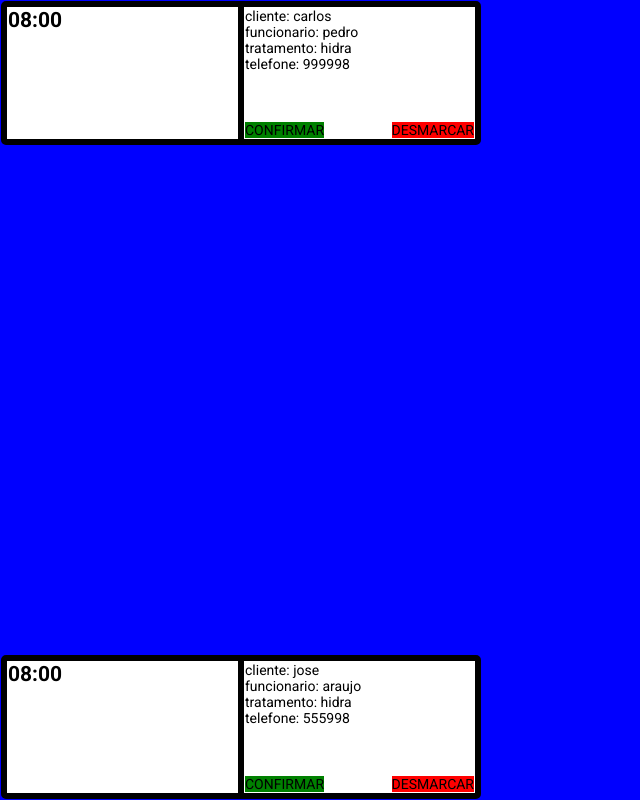
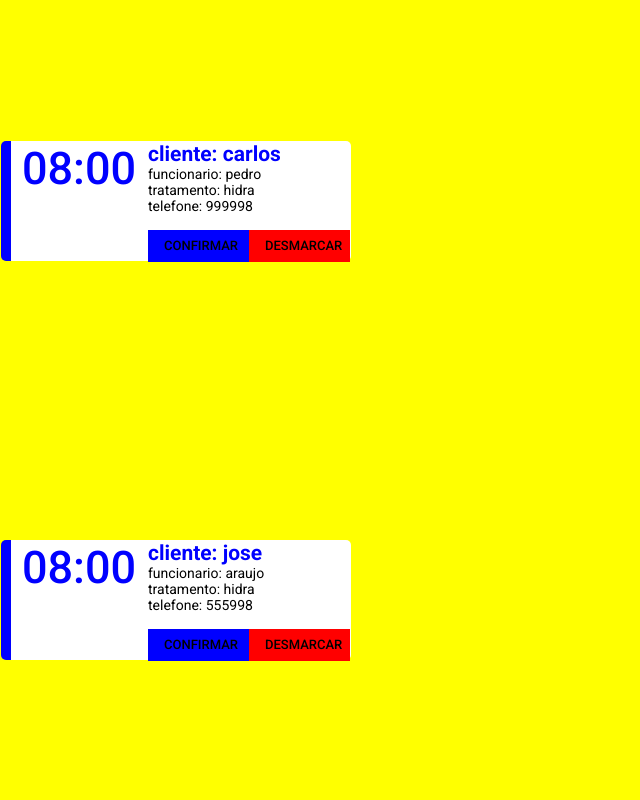
Before and after one commit to gracione/cardReactJs, a React (Create React App) app: page / in a window 1280 px wide. Shown: the whole page, without its empty margins (0-640 px from the left). Built offline with nearby package versions, Linux system fonts and the light colour scheme.

Commit message:
atualizando

```diff
--- a/src/App.tsx
+++ b/src/App.tsx
@@ -1,7 +1,7 @@
 import React from 'react';
 import Card from './components/card/Card';
 import './global.css';
-import { Cartao, Container } from './styles';
+import { Container } from './styles';
 
 
 function App() {
--- a/src/components/card/Card.tsx
+++ b/src/components/card/Card.tsx
@@ -1,4 +1,3 @@
-import React from 'react';
 import { Cartao } from "./style";
 
 interface tipoDeDados {
@@ -12,10 +11,12 @@ function Card({ cliente, funcionario, tratamento, telefone }: tipoDeDados) {
   return (
     <>
       <Cartao>
-        <div className='dados-horario'><h2>08:00</h2></div>
+        <div className='dados-horario'>
+          <div className="horario" >08:00</div>
+          </div>
         <div className='dados-usuario' >
           <ul>
-            <li>cliente: {cliente} </li>
+            <li><h2>cliente: {cliente}</h2></li>
             <li>funcionario: {funcionario}</li>
             <li>tratamento: {tratamento}</li>
             <li>telefone: {telefone}</li>
--- a/src/components/card/style.ts
+++ b/src/components/card/style.ts
@@ -1,36 +1,34 @@
 import styled from "styled-components"
 
-export const Container = styled.div`
-    width:100%;
-    height:100vh;
-    background:blue;
-
-    display:flex;
-    flex-direction: column;
-    justify-content: space-between;
-    padding:1px;
-    `;
 export const Cartao = styled.div`
-    width:60vh;
-    height:18vh;
+    width:350px;
+    height:120px;
     background:white;
-    border:solid;
+    border-left:solid 10px blue;
     border-radius:5px;
 
     display:flex;
     justify-content: space-between;
     .dados-horario{
-        width:50%;
-        border:solid;
+        width:40%;
+
         display:flex;
-
         flex-direction: column;
         justify-content: space-between;
         padding:1px;
         }
+    .horario{
+        font-size:45px;
+        font-weight:500;
+        color:blue;
+
+        display:flex;
+        justify-content: center;
+        align-items:center;
+
+    }
     .dados-usuario{
-        width:50%;
-        border:solid;
+        width:60%;
 
         display:flex;
         flex-direction: column;
@@ -40,14 +38,33 @@ export const Cartao = styled.div`
     li{
         display:flex;
     }
+    li h2{
+        color:blue;
+    }
     .confirmar-desmarcar{
+        height:30px;
+        text-align:center;
+        font-size:13px;
+        font-weight:500;
+
         display:flex;
-        justify-content: space-between;
     }
     .confirmar{
-        background:green;
+        width:50%;
+        background:blue;
+        padding:16px;
+
+        display:flex;
+        flex-direction: column;
+        justify-content: center;
     }
     .desmarcar{
+        width:50%;
         background:red;
+        padding:16px;
+
+        display:flex;
+        flex-direction: column;
+        justify-content: center;
     }
     `;
--- a/src/styles.ts
+++ b/src/styles.ts
@@ -1,40 +1,11 @@
 import styled from "styled-components"
 
 export const Container = styled.div`
-    width:100%;
+    background:yellow;
     height:100vh;
-    background:blue;
 
     display:flex;
     flex-direction: column;
-    justify-content: space-between;
+    justify-content: space-around;
     padding:1px;
     `;
-export const Cartao = styled.div`
-    width:60vh;
-    height:18vh;
-    background:white;
-    border:solid;
-    border-radius:5px;
-
-    display:flex;
-    justify-content: space-between;
-    .dados-horario{
-        width:50%;
-        border:solid;
-        display:flex;
-
-        flex-direction: column;
-        justify-content: space-between;
-        padding:1px;
-        }
-    .dados-usuario{
-        width:50%;
-        border:solid;
-
-        display:flex;
-        flex-direction: column;
-        justify-content: space-between;
-        padding:1px;
-        }
-    `;
```
